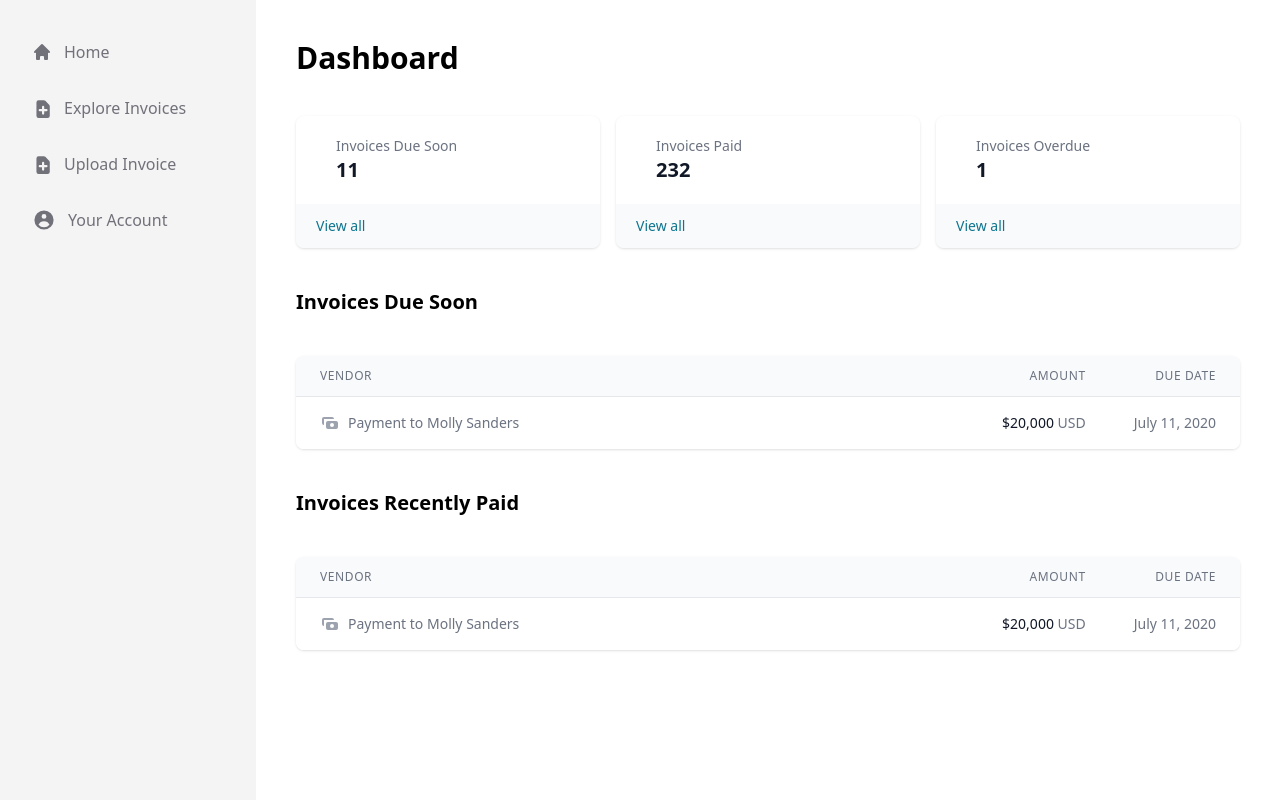
After one commit to ddehueck/automated-accounts-payable, a FastAPI app: template app/frontend/templates/users/dashboard.html in a window 1280 px wide. The commit adds this page. Run offline with FastAPI, Linux system fonts and the light colour scheme; the template is opened without the code that fills it, so the values that code supplies are empty; parts of the project's set-up code (start-up, migrations or seed data) failed here and were passed over; some libraries are stand-ins or nearby versions.

```diff
--- a/app/frontend/static/output.css
+++ b/app/frontend/static/output.css
@@ -1438,8 +1446,16 @@ select {
   margin-right: 0.75rem;
 }
 
-.mt-12 {
-  margin-top: 3rem;
+.ml-5 {
+  margin-left: 1.25rem;
+}
+
+.mt-10 {
+  margin-top: 2.5rem;
+}
+
+.mb-10 {
+  margin-bottom: 2.5rem;
 }
 
 .block {
@@ -1542,6 +1562,34 @@ select {
   width: 3rem;
 }
 
+.w-40 {
+  width: 10rem;
+}
+
+.w-64 {
+  width: 16rem;
+}
+
+.w-0 {
+  width: 0px;
+}
+
+.w-2\/5 {
+  width: 40%;
+}
+
+.w-3\/12 {
+  width: 25%;
+}
+
+.w-4\/5 {
+  width: 80%;
+}
+
+.min-w-full {
+  min-width: 100%;
+}
+
 .max-w-md {
   max-width: 28rem;
 }
@@ -1560,6 +1608,14 @@ select {
 
 .max-w-4xl {
   max-width: 56rem;
+}
+
+.max-w-6xl {
+  max-width: 72rem;
+}
+
+.max-w-0 {
+  max-width: 0rem;
 }
 
 .flex-1 {
@@ -1625,6 +1681,14 @@ select {
   grid-template-columns: repeat(2, minmax(0, 1fr));
 }
 
+.grid-cols-3 {
+  grid-template-columns: repeat(3, minmax(0, 1fr));
+}
+
+.grid-cols-4 {
+  grid-template-columns: repeat(4, minmax(0, 1fr));
+}
+
 .flex-col {
   flex-direction: column;
 }
@@ -1651,6 +1715,10 @@ select {
 
 .gap-8 {
   gap: 2rem;
+}
+
+.gap-4 {
+  gap: 1rem;
 }
 
 .space-y-8 > :not([hidden]) ~ :not([hidden]) {
@@ -1695,6 +1763,24 @@ select {
   margin-bottom: calc(1rem * var(--tw-space-y-reverse));
 }
 
+.space-y-5 > :not([hidden]) ~ :not([hidden]) {
+  --tw-space-y-reverse: 0;
+  margin-top: calc(1.25rem * calc(1 - var(--tw-space-y-reverse)));
+  margin-bottom: calc(1.25rem * var(--tw-space-y-reverse));
+}
+
+.space-y-10 > :not([hidden]) ~ :not([hidden]) {
+  --tw-space-y-reverse: 0;
+  margin-top: calc(2.5rem * calc(1 - var(--tw-space-y-reverse)));
+  margin-bottom: calc(2.5rem * var(--tw-space-y-reverse));
+}
+
+.space-x-2 > :not([hidden]) ~ :not([hidden]) {
+  --tw-space-x-reverse: 0;
+  margin-right: calc(0.5rem * var(--tw-space-x-reverse));
+  margin-left: calc(0.5rem * calc(1 - var(--tw-space-x-reverse)));
+}
+
 .divide-y > :not([hidden]) ~ :not([hidden]) {
   --tw-divide-y-reverse: 0;
   border-top-width: calc(1px * calc(1 - var(--tw-divide-y-reverse)));
@@ -1714,6 +1800,10 @@ select {
   overflow: scroll;
 }
 
+.overflow-x-auto {
+  overflow-x: auto;
+}
+
 .overflow-y-auto {
   overflow-y: auto;
 }
@@ -1724,6 +1814,10 @@ select {
   white-space: nowrap;
 }
 
+.whitespace-nowrap {
+  white-space: nowrap;
+}
+
 .rounded-md {
   border-radius: 0.375rem;
 }
@@ -1906,6 +1985,10 @@ select {
 
 .p-3 {
   padding: 0.75rem;
+}
+
+.p-5 {
+  padding: 1.25rem;
 }
 
 .py-12 {
@@ -1978,9 +2056,29 @@ select {
   padding-right: 1.5rem;
 }
 
-.px-10 {
-  padding-left: 2.5rem;
-  padding-right: 2.5rem;
+.px-8 {
+  padding-left: 2rem;
+  padding-right: 2rem;
+}
+
+.py-10 {
+  padding-top: 2.5rem;
+  padding-bottom: 2.5rem;
+}
+
+.px-5 {
+  padding-left: 1.25rem;
+  padding-right: 1.25rem;
+}
+
+.py-3 {
+  padding-top: 0.75rem;
+  padding-bottom: 0.75rem;
+}
+
+.px-2\.5 {
+  padding-left: 0.625rem;
+  padding-right: 0.625rem;
 }
 
 .pt-8 {
@@ -2007,24 +2105,20 @@ select {
   padding-bottom: 2rem;
 }
 
-.pb-14 {
-  padding-bottom: 3.5rem;
-}
-
-.pt-10 {
-  padding-top: 2.5rem;
-}
-
-.pt-12 {
-  padding-top: 3rem;
-}
-
 .text-left {
   text-align: left;
 }
 
 .text-center {
   text-align: center;
+}
+
+.text-right {
+  text-align: right;
+}
+
+.align-middle {
+  vertical-align: middle;
 }
 
 .text-sm {
@@ -2083,8 +2177,24 @@ select {
   font-weight: 700;
 }
 
+.font-thin {
+  font-weight: 100;
+}
+
+.font-light {
+  font-weight: 300;
+}
+
+.font-normal {
+  font-weight: 400;
+}
+
 .uppercase {
   text-transform: uppercase;
+}
+
+.capitalize {
+  text-transform: capitalize;
 }
 
 .leading-5 {
@@ -2136,74 +2246,84 @@ select {
   color: rgb(79 70 229 / var(--tw-text-opacity));
 }
 
+.text-slate-800 {
+  --tw-text-opacity: 1;
+  color: rgb(30 41 59 / var(--tw-text-opacity));
+}
+
 .text-indigo-400 {
   --tw-text-opacity: 1;
   color: rgb(129 140 248 / var(--tw-text-opacity));
 }
 
+.text-gray-700 {
+  --tw-text-opacity: 1;
+  color: rgb(55 65 81 / var(--tw-text-opacity));
+}
+
+.text-gray-600 {
+  --tw-text-opacity: 1;
+  color: rgb(75 85 99 / var(--tw-text-opacity));
+}
+
+.text-zinc-400 {
+  --tw-text-opacity: 1;
+  color: rgb(161 161 170 / var(--tw-text-opacity));
+}
+
+.text-blue-800 {
+  --tw-text-opacity: 1;
+  color: rgb(30 64 175 / var(--tw-text-opacity));
+}
+
+.text-gray-800 {
+  --tw-text-opacity: 1;
+  color: rgb(31 41 55 / var(--tw-text-opacity));
+}
+
+.text-indigo-700 {
+  --tw-text-opacity: 1;
+  color: rgb(67 56 202 / var(--tw-text-opacity));
+}
+
+.text-green-400 {
+  --tw-text-opacity: 1;
+  color: rgb(74 222 128 / var(--tw-text-opacity));
+}
+
+.text-green-800 {
+  --tw-text-opacity: 1;
+  color: rgb(22 101 52 / var(--tw-text-opacity));
+}
+
+.text-gray-400 {
+  --tw-text-opacity: 1;
+  color: rgb(156 163 175 / var(--tw-text-opacity));
+}
+
 .text-gray-300 {
   --tw-text-opacity: 1;
   color: rgb(209 213 219 / var(--tw-text-opacity));
 }
 
-.text-gray-700 {
-  --tw-text-opacity: 1;
-  color: rgb(55 65 81 / var(--tw-text-opacity));
-}
-
-.text-gray-600 {
-  --tw-text-opacity: 1;
-  color: rgb(75 85 99 / var(--tw-text-opacity));
-}
-
-.text-zinc-400 {
-  --tw-text-opacity: 1;
-  color: rgb(161 161 170 / var(--tw-text-opacity));
-}
-
-.text-blue-800 {
-  --tw-text-opacity: 1;
-  color: rgb(30 64 175 / var(--tw-text-opacity));
-}
-
-.text-gray-800 {
-  --tw-text-opacity: 1;
-  color: rgb(31 41 55 / var(--tw-text-opacity));
-}
-
-.text-indigo-700 {
-  --tw-text-opacity: 1;
-  color: rgb(67 56 202 / var(--tw-text-opacity));
-}
-
-.text-green-400 {
-  --tw-text-opacity: 1;
-  color: rgb(74 222 128 / var(--tw-text-opacity));
-}
-
-.text-green-800 {
-  --tw-text-opacity: 1;
-  color: rgb(22 101 52 / var(--tw-text-opacity));
-}
-
-.text-gray-400 {
-  --tw-text-opacity: 1;
-  color: rgb(156 163 175 / var(--tw-text-opacity));
-}
-
 .text-green-500 {
   --tw-text-opacity: 1;
   color: rgb(34 197 94 / var(--tw-text-opacity));
 }
 
-.text-slate-800 {
+.text-zinc-600 {
   --tw-text-opacity: 1;
-  color: rgb(30 41 59 / var(--tw-text-opacity));
-}
-
-.text-slate-300 {
+  color: rgb(82 82 91 / var(--tw-text-opacity));
+}
+
+.text-zinc-500 {
   --tw-text-opacity: 1;
-  color: rgb(203 213 225 / var(--tw-text-opacity));
+  color: rgb(113 113 122 / var(--tw-text-opacity));
+}
+
+.text-cyan-700 {
+  --tw-text-opacity: 1;
+  color: rgb(14 116 144 / var(--tw-text-opacity));
 }
 
 .underline {
@@ -2251,6 +2371,12 @@ select {
 .shadow-lg {
   --tw-shadow: 0 10px 15px -3px rgb(0 0 0 / 0.1), 0 4px 6px -4px rgb(0 0 0 / 0.1);
   --tw-shadow-colored: 0 10px 15px -3px var(--tw-shadow-color), 0 4px 6px -4px var(--tw-shadow-color);
+  box-shadow: var(--tw-ring-offset-shadow, 0 0 #0000), var(--tw-ring-shadow, 0 0 #0000), var(--tw-shadow);
+}
+
+.shadow {
+  --tw-shadow: 0 1px 3px 0 rgb(0 0 0 / 0.1), 0 1px 2px -1px rgb(0 0 0 / 0.1);
+  --tw-shadow-colored: 0 1px 3px 0 var(--tw-shadow-color), 0 1px 2px -1px var(--tw-shadow-color);
   box-shadow: var(--tw-ring-offset-shadow, 0 0 #0000), var(--tw-ring-shadow, 0 0 #0000), var(--tw-shadow);
 }
 
@@ -2607,6 +2755,16 @@ select {
     background-color: rgb(63 63 70 / var(--tw-bg-opacity));
   }
 
+  .md\:bg-zinc-100 {
+    --tw-bg-opacity: 1;
+    background-color: rgb(244 244 245 / var(--tw-bg-opacity));
+  }
+
+  .md\:bg-zinc-200 {
+    --tw-bg-opacity: 1;
+    background-color: rgb(228 228 231 / var(--tw-bg-opacity));
+  }
+
   .md\:text-4xl {
     font-size: 2.25rem;
     line-height: 2.5rem;
--- /dev/null
+++ b/app/frontend/templates/components/global/standard-sidebar.html
@@ -0,0 +1,42 @@
+{% macro sidebar() %}
+<!-- Needs to be in flex container -->
+<nav aria-label="sidebar" class="hidden md:block md:flex-shrink-0 h-screen w-64 overflow-scroll md:bg-zinc-100 md:overflow-y-auto">
+
+    <!-- Your Account Page -->
+    <div class="relative flex flex-col items-start justify-center px-8 py-10 space-y-8">
+        <a href="/dashboard" class="text-zinc-500 font-normal flex-shrink-0 inline-flex items-center justify-center rounded-lg">
+            <span class="sr-only">Home</span>
+            <svg xmlns="http://www.w3.org/2000/svg" class="h-5 w-5 mr-3" viewBox="0 0 20 20" fill="currentColor">
+              <path d="M10.707 2.293a1 1 0 00-1.414 0l-7 7a1 1 0 001.414 1.414L4 10.414V17a1 1 0 001 1h2a1 1 0 001-1v-2a1 1 0 011-1h2a1 1 0 011 1v2a1 1 0 001 1h2a1 1 0 001-1v-6.586l.293.293a1 1 0 001.414-1.414l-7-7z" />
+            </svg>
+            Home
+        </a>
+
+        <a href="/home" class="text-zinc-500 flex-shrink-0 inline-flex items-center justify-center rounded-lg">
+            <span class="sr-only">Upload Invoice</span>
+            <svg xmlns="http://www.w3.org/2000/svg" class="h-5 w-5 mr-3" viewBox="0 0 18 18" fill="currentColor">
+              <path fill-rule="evenodd" d="M6 2a2 2 0 00-2 2v12a2 2 0 002 2h8a2 2 0 002-2V7.414A2 2 0 0015.414 6L12 2.586A2 2 0 0010.586 2H6zm5 6a1 1 0 10-2 0v2H7a1 1 0 100 2h2v2a1 1 0 102 0v-2h2a1 1 0 100-2h-2V8z" clip-rule="evenodd" />
+            </svg>
+            Explore Invoices
+        </a>
+
+        <a href="/home" class="text-zinc-500 flex-shrink-0 inline-flex items-center justify-center rounded-lg">
+            <span class="sr-only">Upload Invoice</span>
+            <svg xmlns="http://www.w3.org/2000/svg" class="h-5 w-5 mr-3" viewBox="0 0 18 18" fill="currentColor">
+              <path fill-rule="evenodd" d="M6 2a2 2 0 00-2 2v12a2 2 0 002 2h8a2 2 0 002-2V7.414A2 2 0 0015.414 6L12 2.586A2 2 0 0010.586 2H6zm5 6a1 1 0 10-2 0v2H7a1 1 0 100 2h2v2a1 1 0 102 0v-2h2a1 1 0 100-2h-2V8z" clip-rule="evenodd" />
+            </svg>
+            Upload Invoice
+        </a>
+
+
+        <a href="/settings/account" class="text-zinc-500 flex-shrink-0 inline-flex items-center justify-center rounded-lg">
+            <span class="sr-only">Your Account</span>
+            <svg xmlns="http://www.w3.org/2000/svg" class="h-6 w-6 mr-3" viewBox="0 0 20 20" fill="currentColor">
+                <path fill-rule="evenodd" d="M18 10a8 8 0 11-16 0 8 8 0 0116 0zm-6-3a2 2 0 11-4 0 2 2 0 014 0zm-2 4a5 5 0 00-4.546 2.916A5.986 5.986 0 0010 16a5.986 5.986 0 004.546-2.084A5 5 0 0010 11z" clip-rule="evenodd" />
+            </svg>
+            Your Account
+        </a>
+
+    </div>
+</nav>
+{% endmacro %}
--- a/app/frontend/templates/components/marketing/footer.html
+++ b/app/frontend/templates/components/marketing/footer.html
@@ -28,7 +28,7 @@
                 </li>
 
                 <li>
-                  <a href="mailto:hello@easyinvoicemanagement.com" class="text-base text-gray-300 hover:text-white"> Contct </a>
+                  <a href="mailto:hello@easyinvoicemanagement.com" class="text-base text-gray-300 hover:text-white"> Contact </a>
                 </li>
               </ul>
             </div>
--- a/app/frontend/templates/components/sidebar-base.html
+++ b/app/frontend/templates/components/sidebar-base.html
@@ -1,10 +1,10 @@
-{% from "components/global/skinny-sidebar.html" import skinny_sidebar %}
+{% from "components/global/standard-sidebar.html" import sidebar %}
 
 <html lang="en">
   <head>
     {% block head %} {% include 'global-head.html' %} {% endblock %}
   </head>
   <body class="flex">
-    {{ skinny_sidebar() }} {% block content %} {% endblock %}
+    {{ sidebar() }} {% block content %} {% endblock %}
   </body>
 </html>
--- a/app/frontend/templates/global-head.html
+++ b/app/frontend/templates/global-head.html
@@ -6,3 +6,11 @@
 <script defer src="https://unpkg.com/alpinejs@3.9.0/dist/cdn.min.js"></script>
 
 <!-- Global site tag (gtag.js) - Google Analytics -->
+<script async src="https://www.googletagmanager.com/gtag/js?id=G-ERRXKP7LB2"></script>
+<script>
+  window.dataLayer = window.dataLayer || [];
+  function gtag(){dataLayer.push(arguments);}
+  gtag('js', new Date());
+
+  gtag('config', 'G-ERRXKP7LB2');
+</script>
--- /dev/null
+++ b/app/frontend/templates/users/dashboard.html
@@ -0,0 +1,156 @@
+{% extends "components/sidebar-base.html" %}
+
+{% block head %}
+<title>AP Dashboard - Easy Invoice Management</title>
+{{ super() }}
+{% endblock %}
+
+{% block content %}
+<main class="p-10 w-4/5 mx-auto">
+    <h1 class="font-extrabold text-3xl">Dashboard</h1>
+    <!-- Quick Metrics -->
+    <section class="mt-10 grid grid-cols-3 gap-4">
+        <div class="bg-white overflow-hidden shadow rounded-lg">
+            <div class="p-5">
+                <div class="flex items-center">
+                    <div class="ml-5 w-0 flex-1">
+                        <dl>
+                            <dt class="text-sm font-medium text-gray-500 truncate">Invoices Due Soon</dt>
+                            <dd>
+                                <div class="text-xl font-extrabold text-gray-900">11</div>
+                            </dd>
+                        </dl>
+                    </div>
+                </div>
+            </div>
+            <div class="bg-gray-50 px-5 py-3">
+                <div class="text-sm">
+                    <a href="#" class="font-medium text-cyan-700 hover:text-cyan-900"> View all </a>
+                </div>
+            </div>
+        </div>
+
+        <div class="bg-white overflow-hidden shadow rounded-lg">
+            <div class="p-5">
+                <div class="flex items-center">
+                    <div class="ml-5 w-0 flex-1">
+                        <dl>
+                            <dt class="text-sm font-medium text-gray-500 truncate">Invoices Paid</dt>
+                            <dd>
+                                <div class="text-xl font-extrabold text-gray-900">232</div>
+                            </dd>
+                        </dl>
+                    </div>
+                </div>
+            </div>
+            <div class="bg-gray-50 px-5 py-3">
+                <div class="text-sm">
+                    <a href="#" class="font-medium text-cyan-700 hover:text-cyan-900"> View all </a>
+                </div>
+            </div>
+        </div>
+
+        <div class="bg-white overflow-hidden shadow rounded-lg">
+            <div class="p-5">
+                <div class="flex items-center">
+                    <div class="ml-5 w-0 flex-1">
+                        <dl>
+                            <dt class="text-sm font-medium text-gray-500 truncate">Invoices Overdue</dt>
+                            <dd>
+                                <div class="text-xl font-extrabold text-gray-900">1</div>
+                            </dd>
+                        </dl>
+                    </div>
+                </div>
+            </div>
+            <div class="bg-gray-50 px-5 py-3">
+                <div class="text-sm">
+                    <a href="#" class="font-medium text-cyan-700 hover:text-cyan-900"> View all </a>
+                </div>
+            </div>
+        </div>
+    </section>
+
+    <!-- Recently Added -->
+    <section class="mt-10">
+        <h1 class="mb-10 font-extrabold text-xl">Invoices Due Soon</h1>
+        <div class="align-middle min-w-full overflow-x-auto shadow overflow-hidden sm:rounded-lg">
+            <table class="min-w-full divide-y divide-gray-200">
+                <thead>
+                    <tr>
+                        <th class="px-6 py-3 bg-gray-50 text-left text-xs font-medium text-gray-500 uppercase tracking-wider">Vendor</th>
+                        <th class="px-6 py-3 bg-gray-50 text-right text-xs font-medium text-gray-500 uppercase tracking-wider">Amount</th>
+                        <th class="px-6 py-3 bg-gray-50 text-right text-xs font-medium text-gray-500 uppercase tracking-wider">Due Date</th>
+                    </tr>
+                </thead>
+                <tbody class="bg-white divide-y divide-gray-200">
+                    <tr class="bg-white">
+                        <td class="max-w-0 w-full px-6 py-4 whitespace-nowrap text-sm text-gray-900">
+                            <div class="flex">
+                                <a href="#" class="group inline-flex space-x-2 truncate text-sm">
+                                    <!-- Heroicon name: solid/cash -->
+                                    <svg class="flex-shrink-0 h-5 w-5 text-gray-400 group-hover:text-gray-500" xmlns="http://www.w3.org/2000/svg" viewBox="0 0 20 20" fill="currentColor" aria-hidden="true">
+                                        <path fill-rule="evenodd" d="M4 4a2 2 0 00-2 2v4a2 2 0 002 2V6h10a2 2 0 00-2-2H4zm2 6a2 2 0 012-2h8a2 2 0 012 2v4a2 2 0 01-2 2H8a2 2 0 01-2-2v-4zm6 4a2 2 0 100-4 2 2 0 000 4z" clip-rule="evenodd" />
+                                    </svg>
+                                    <p class="text-gray-500 truncate group-hover:text-gray-900">Payment to Molly Sanders</p>
+                                </a>
+                            </div>
+                        </td>
+                        <td class="px-6 py-4 text-right whitespace-nowrap text-sm text-gray-500">
+                            <span class="text-gray-900 font-medium">$20,000 </span>
+                            USD
+                        </td>
+                        <td class="px-6 py-4 text-right whitespace-nowrap text-sm text-gray-500">
+                            <time datetime="2020-07-11">July 11, 2020</time>
+                        </td>
+                    </tr>
+
+                    <!-- More transactions... -->
+                </tbody>
+            </table>
+        </div>
+    </section>
+
+    <!-- Payment History -->
+    <section>
+        <section class="mt-10">
+            <h1 class="mb-10 font-extrabold text-xl">Invoices Recently Paid</h1>
+            <div class="align-middle min-w-full overflow-x-auto shadow overflow-hidden sm:rounded-lg">
+                <table class="min-w-full divide-y divide-gray-200">
+                    <thead>
+                        <tr>
+                            <th class="px-6 py-3 bg-gray-50 text-left text-xs font-medium text-gray-500 uppercase tracking-wider">Vendor</th>
+                            <th class="px-6 py-3 bg-gray-50 text-right text-xs font-medium text-gray-500 uppercase tracking-wider">Amount</th>
+                            <th class="px-6 py-3 bg-gray-50 text-right text-xs font-medium text-gray-500 uppercase tracking-wider">Due Date</th>
+                        </tr>
+                    </thead>
+                    <tbody class="bg-white divide-y divide-gray-200">
+                        <tr class="bg-white">
+                            <td class="max-w-0 w-full px-6 py-4 whitespace-nowrap text-sm text-gray-900">
+                                <div class="flex">
+                                    <a href="#" class="group inline-flex space-x-2 truncate text-sm">
+                                        <!-- Heroicon name: solid/cash -->
+                                        <svg class="flex-shrink-0 h-5 w-5 text-gray-400 group-hover:text-gray-500" xmlns="http://www.w3.org/2000/svg" viewBox="0 0 20 20" fill="currentColor" aria-hidden="true">
+                                            <path fill-rule="evenodd" d="M4 4a2 2 0 00-2 2v4a2 2 0 002 2V6h10a2 2 0 00-2-2H4zm2 6a2 2 0 012-2h8a2 2 0 012 2v4a2 2 0 01-2 2H8a2 2 0 01-2-2v-4zm6 4a2 2 0 100-4 2 2 0 000 4z" clip-rule="evenodd" />
+                                        </svg>
+                                        <p class="text-gray-500 truncate group-hover:text-gray-900">Payment to Molly Sanders</p>
+                                    </a>
+                                </div>
+                            </td>
+                            <td class="px-6 py-4 text-right whitespace-nowrap text-sm text-gray-500">
+                                <span class="text-gray-900 font-medium">$20,000 </span>
+                                USD
+                            </td>
+                            <td class="px-6 py-4 text-right whitespace-nowrap text-sm text-gray-500">
+                                <time datetime="2020-07-11">July 11, 2020</time>
+                            </td>
+                        </tr>
+
+                        <!-- More transactions... -->
+                    </tbody>
+                </table>
+            </div>
+        </section>
+    </section>
+</main>
+{% endblock %}
--- a/app/users/router.py
+++ b/app/users/router.py
@@ -14,6 +14,11 @@ from .models import User
 router = APIRouter()
 
 
+@router.get("/dashboard", response_class=HTMLResponse)
+async def get_dashboard(request: Request, user_id: str = Depends(requires_authentication)):
+    return template_response("./users/dashboard.html", {"request": request})
+
+
 @router.get("/settings/account", response_class=HTMLResponse)
 async def get_settings_account(request: Request, user_id: str = Depends(requires_authentication)):
     with SessionLocal() as db:
```
Also changed, not shown: other parts of app/frontend/static/output.css (+51 -37 lines).
